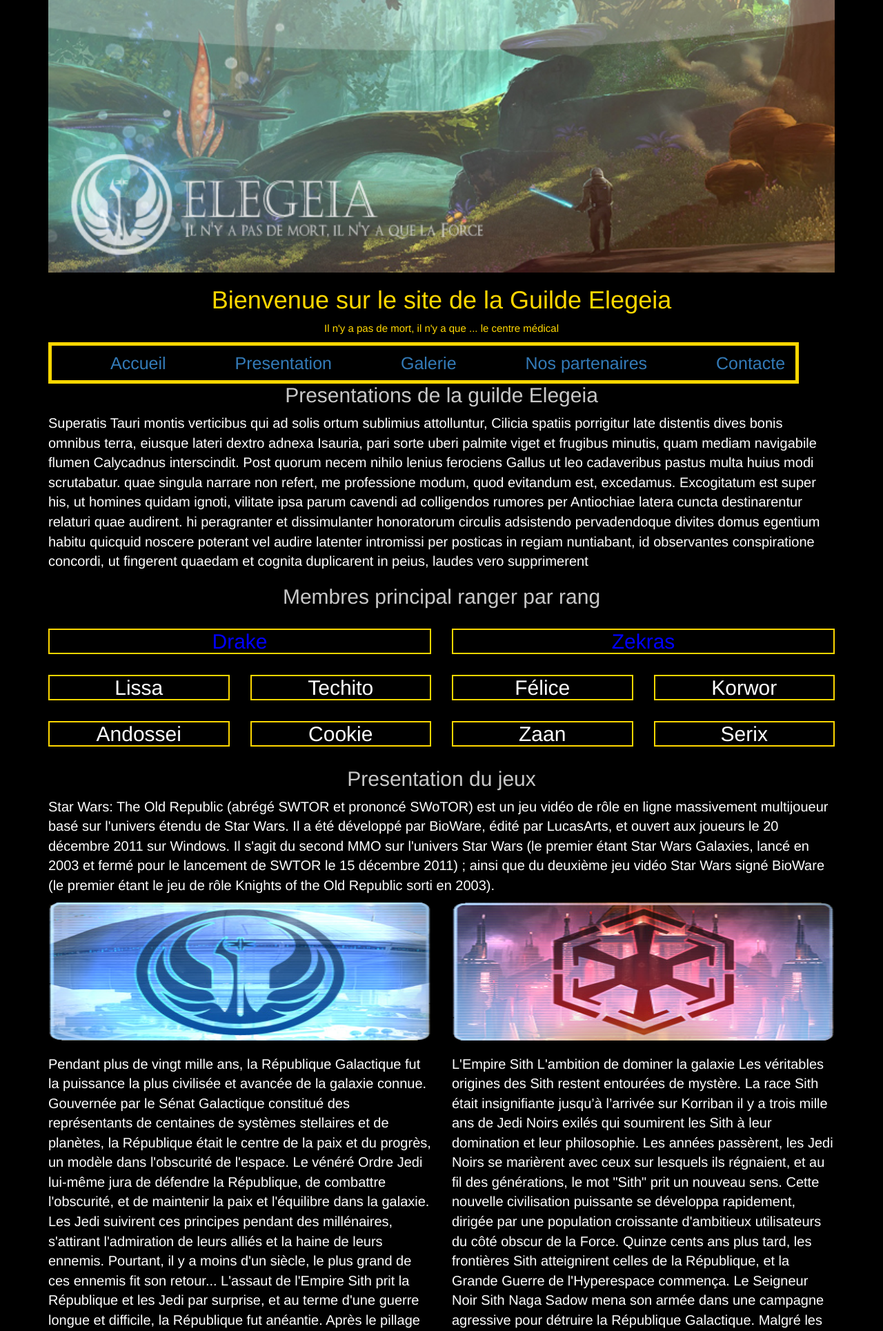
After one commit to Sebastien03/SIte_En_7_Heures, a PHP site: page /presentation.php in a window 1280 px wide. The commit adds this page. Shown: the top 1929 px of the page at 69% size. Run offline with PHP 8.4, Linux system fonts and the light colour scheme.

Commit message:
Ajout page Presentation, et page Galerie

```diff
--- /dev/null
+++ b/presentation.php
@@ -0,0 +1,168 @@
+<!DOCTYPE html>
+	<html>
+		<head>
+			<meta charset="utf-8">
+			<meta name="viewport" content="width=device-width, initial-scale=1.0">
+			<title> Site en 7 heures</title>
+			<link href="style/css/bootstrap.css" rel="stylesheet">
+			<link rel="stylesheet" type="text/css" href="style/css/style.css">
+		</head>
+		<body>
+		 <div class="container">
+		 	<header>
+					<img src="image/bannière.jpg" alt=" La bannière de notre guilde" width="100%" />
+					<center> <h1> Bienvenue sur le site de la Guilde Elegeia </h1> </center>
+					<center> <p> Il n'y a pas de mort, il n'y a que ... le centre médical </p> </center>
+					<nav class="navbar-header">
+						<span class="text navbar-toggle"> Navigation </span>
+						<span class="bars navbar-toggle" data-toggle="collapse" data-target="#navbar" aria-expanded="false" aria-controls="navbar">
+							<i class="fa fa-bars"></i>
+						</span>
+					</nav>
+					<nav>
+						<ul class="nav navbar-nav">
+							<li class="dropdown">
+								<a href="index.php" title="Accueil" class="active"> Accueil </a>
+							</li>
+							<li class="dropdown">
+								<a href="presentation.php" title="Presentation" class="active"> Presentation </a>
+							</li>
+							<li class="dropdown">
+								<a href="galerie.php" title="Galerie" class="active"> Galerie </a>
+							</li>
+							<li class="dropdown">
+								<a href="#" title="Partenariat" class="active"> Nos partenaires </a>
+							</li>
+							<li class="dropdown">
+								<a href="#" title="Contact" class="active"> Contacte </a>
+							</li>
+						</ul>
+					</nav>
+				</header>
+				<center> <h2> Presentations de la guilde Elegeia </h2> </center>
+				<p> Superatis Tauri montis verticibus qui ad solis ortum sublimius attolluntur, Cilicia spatiis porrigitur late distentis dives bonis omnibus terra, eiusque lateri dextro adnexa Isauria, pari sorte uberi palmite viget et frugibus minutis, quam mediam navigabile flumen Calycadnus interscindit.
+
+				Post quorum necem nihilo lenius ferociens Gallus ut leo cadaveribus pastus multa huius modi scrutabatur. quae singula narrare non refert, me professione modum, quod evitandum est, excedamus.
+
+				Excogitatum est super his, ut homines quidam ignoti, vilitate ipsa parum cavendi ad colligendos rumores per Antiochiae latera cuncta destinarentur relaturi quae audirent. hi peragranter et dissimulanter honoratorum circulis adsistendo pervadendoque divites domus egentium habitu quicquid noscere poterant vel audire latenter intromissi per posticas in regiam nuntiabant, id observantes conspiratione concordi, ut fingerent quaedam et cognita duplicarent in peius, laudes vero supprimerent
+				</p>
+				<center> <h2> Membres principal ranger par rang </h2> </center>
+				<div class="row">
+					<div class="col-md-6">
+						<center> <h2 class="GM"> Drake </h2> </center>
+					</div>
+					<div class="col-md-6">
+						<center> <h2 class="GM"> Zekras </h2> </center>
+					</div>
+				</div>
+				<div class="row">
+					<div class="col-md-3">
+						<center> <h2 class="membres"> Lissa </h2> </center>
+					</div>
+					<div class="col-md-3">
+						<center> <h2 class="membres"> Techito </h2> </center>
+					</div>
+					<div class="col-md-3">
+						<center> <h2 class="membres"> Félice </h2> </center>
+					</div>
+					<div class="col-md-3">
+						<center> <h2 class="membres"> Korwor </h2> </center>
+					</div>
+				</div>
+				<div class="row">
+					<div class="col-md-3">
+						<center> <h2 class="membres"> Andossei </h2> </center>
+					</div>
+					<div class="col-md-3">
+						<center> <h2 class="membres"> Cookie </h2> </center>
+					</div>
+					<div class="col-md-3">
+						<center> <h2 class="membres"> Zaan </h2> </center>
+					</div>
+					<div class="col-md-3">
+						<center> <h2 class="membres"> Serix </h2> </center>
+					</div>
+				</div>
+				<center> <h2> Presentation du jeux </h2> </center>
+				<p> Star Wars: The Old Republic (abrégé SWTOR et prononcé SWoTOR) est un jeu vidéo de rôle en ligne massivement multijoueur basé sur l'univers étendu de Star Wars. Il a été développé par BioWare, édité par LucasArts, et ouvert aux joueurs le 20 décembre 2011 sur Windows.
+				Il s'agit du second MMO sur l'univers Star Wars (le premier étant Star Wars Galaxies, lancé en 2003 et fermé pour le lancement de SWTOR le 15 décembre 2011) ; ainsi que du deuxième jeu vidéo Star Wars signé BioWare (le premier étant le jeu de rôle Knights of the Old Republic sorti en 2003).
+				</p>
+				<div class="row">
+					<div class="col-md-6">
+						<img src="image/republics.png" width="100%" height="200px">
+					</div>
+					<div class="col-md-6">
+						<img src="image/empire.png" width="100%" height="200px">
+					</div>
+				</div>
+				<div class="row">
+					<div class="col-md-6">
+					</br>
+						<p> Pendant plus de vingt mille ans, la République Galactique fut la puissance la plus civilisée et avancée de la galaxie connue. Gouvernée par le Sénat Galactique constitué des représentants de centaines de systèmes stellaires et de planètes, la République était le centre de la paix et du progrès, un modèle dans l'obscurité de l'espace.
+
+						Le vénéré Ordre Jedi lui-même jura de défendre la République, de combattre l'obscurité, et de maintenir la paix et l'équilibre dans la galaxie. Les Jedi suivirent ces principes pendant des millénaires, s'attirant l'admiration de leurs alliés et la haine de leurs ennemis.
+
+						Pourtant, il y a moins d'un siècle, le plus grand de ces ennemis fit son retour...
+
+						L'assaut de l'Empire Sith prit la République et les Jedi par surprise, et au terme d'une guerre longue et difficile, la République fut anéantie. Après le pillage de la capitale Coruscant par les forces impériales Sith, le Chancelier Suprême et le Sénat furent obligés de signer le douloureux Traité de Coruscant, exigeant de la République le retrait de son soutien à plusieurs alliés de longue date, y compris aux fidèles Bothans.
+
+						Luttant contre une vague de systèmes stellaires se retirant, une crise d'approvisionnement insurmontable, et le chaos dans les rues de Coruscant, le Sénat est paralysé depuis la signature du traité.
+
+						La noblesse amère et divisée des Mondes du Noyau discute chaque décision, faisant baisser le moral de citoyens déjà découragés. Rejetant la responsabilité de la domination impériale sur le dos des Jedi, le Sénat a pris ses distances avec les légendaires protecteurs de la République.
+
+						Les Jedi restent dévoués à la protection de la République, mais le Conseil Jedi a quitté Coruscant, pour s'installer sur Tython, le monde d'origine des Jedi.
+
+						La République a formé de nouvelles escouades des Forces Spéciales, des équipes disciplinées capables de travailler ensemble avec une efficacité quasi-parfaite. Ces troupes d'élite collaborent encore beaucoup avec les Jedi, mais en de nombreuses occasions, les soldats prennent le premier rôle dans la défense de la République.
+
+						Malgré la dépression économique d'après-guerre et l'expansion continue de ses ennemis, l'esprit de la République reste indépendant, courageux et fort. De nouveaux dirigeants émergent pour lutter contre l'obscur Empire Sith, libérer la galaxie, et rendre à la République sa gloire passée.
+						</p>
+					</div>
+					<div class="col-md-6">
+					</br>
+						<p> L'Empire Sith
+
+							L'ambition de dominer la galaxie
+
+							Les véritables origines des Sith restent entourées de mystère. La race Sith était insignifiante jusqu’à l’arrivée sur Korriban il y a trois mille ans de Jedi Noirs exilés qui soumirent les Sith à leur domination et leur philosophie.
+
+							Les années passèrent, les Jedi Noirs se marièrent avec ceux sur lesquels ils régnaient, et au fil des générations, le mot "Sith" prit un nouveau sens. Cette nouvelle civilisation puissante se développa rapidement, dirigée par une population croissante d'ambitieux utilisateurs du côté obscur de la Force. Quinze cents ans plus tard, les frontières Sith atteignirent celles de la République, et la Grande Guerre de l'Hyperespace commença.
+
+							Le Seigneur Noir Sith Naga Sadow mena son armée dans une campagne agressive pour détruire la République Galactique. Malgré les premières victoires des Sith, l’Ordre Jedi se rassembla pour vaincre ses homologues obscurs, détruisant la civilisation Sith sur Korriban.
+
+							Toutefois, à l'insu des Jedi, le dernier Empereur Sith réussit à échapper au carnage et prit la fuite dans l'espace intersidéral avec ses plus fidèles Seigneurs Noirs.
+
+							Ces survivants Sith entamèrent la reconstruction de leur société sur une planète lointaine, dans l'espoir de revenir un jour pour se venger.
+
+							Au cours du millénaire suivant, l'Empire Sith retrouva toute sa puissance. L'Empereur développa un vaste empire militaire et une flotte de vaisseaux de guerre perfectionnés, et se lança dans des rituels obscurs pour prolonger sa vie et son règne incontesté.
+
+							Lorsqu’arriva le temps de la vengeance, les Sith commencèrent à infiltrer les systèmes stellaires de la Bordure Extérieure, faisant naître la discorde et concluant des accords secrets avec les gangsters et les barons du crime locaux. Une fois toutes les pièces en place, les Sith lancèrent une offensive massive qui prit les Jedi par surprise. La première vague suffit aux Sith pour prendre le contrôle de plusieurs systèmes stellaires de la Bordure Extérieure, détruisant les chantiers de la République dans le secteur Sluis, et coupant l’importante route commerciale de Rimma.
+
+							Après le premier assaut, les brillantes stratégies de l’Empereur et la puissance dévastatrice des forces armées impériales continuèrent de frapper la République, des profonds gouffres d’Utapau aux forêts immenses d’Agamar. Mais alors que l’Empire semblait capable de combattre indéfiniment, l’Empereur prit encore une fois la République à revers.
+
+							Tandis que le Conseil Noir de l'Empereur était engagé dans des pourparlers de paix avec les dirigeants de la République, plusieurs Seigneurs Sith et une armée impériale d’élite mirent à sac la capitale de la République
+
+							Détruisant le Temple Jedi et tenant la planète en otage, les Sith ne laissèrent d'autre choix à la République que de renoncer à plusieurs systèmes périphériques en signant le Traité de Coruscant.
+
+							Depuis la signature, l'Empereur s’est retiré pour poursuivre ses objectifs mystérieux, déléguant le contrôle au Conseil Noir, et préparant le terrain pour une terrible lutte de pouvoir. Dans le vide politique, les Sith et les dirigeants impériaux les plus forts et les plus rusés s’avancent pour assumer l'autorité, consolider la domination de l'Empire et écraser ses ennemis..
+					</div>
+				</div>
+				</br>
+				</br>
+				<div class="row">
+					<div class="col-md-3">
+						<center> <a href="index.php"> <h6> Accueil  </h6> </a> </center>
+					</div>
+					<div class="col-md-3">
+						<center> <a href="presentation.php"> <h6> Presentation </h6> </h6> </center>
+					</div>
+					<div class="col-md-3">
+						<center> <a href="galerie.php"> <h6> Galerie </h6> </a> </center>
+					</div>
+					<div class="col-md-3">
+						<center> <a href="#"> <h6> Partenariat </h6> </a> </center>
+					</div>
+				</div>
+				<center> <a href="#"> <h6 id="mention"> Mentions Légales </h6> </a> </center>
+		 </div>
+		</body>
+	</html>
--- a/style/css/style.css
+++ b/style/css/style.css
@@ -1,9 +1,8 @@
 body {
   background-color: black; }
-  body p {
+  body #contenus_accueil {
     color: white;
-    width: 600px; }
-  body #contenus_accueil {
+    width: 600px;
     margin-top: 20px; }
   body table {
     color: gold; }
@@ -17,6 +16,17 @@ body {
     color: white; }
   body #mention {
     color: gold; }
+  body h2 {
+    color: #C8C8C8; }
+  body p {
+    color: white;
+    font-size: 20px; }
+  body .membres {
+    border: 2px solid gold;
+    color: white; }
+  body .GM {
+    border: 2px solid gold;
+    color: blue; }
 
 header {
   font-size: 25px; }
--- a/style/sass/style.scss
+++ b/style/sass/style.scss
@@ -1,10 +1,8 @@
 body{
     background-color: black;
-  p{
+  #contenus_accueil{
 		color: white;
     width: 600px;
-	}
-  #contenus_accueil{
     margin-top : 20px;
   }
   table{
@@ -25,6 +23,22 @@ body{
   #mention{
     color: gold;
   }
+  h2{
+    color: #C8C8C8;
+  }
+  p{
+    color: white;
+    font-size: 20px;
+  }
+  .membres{
+    border: 2px solid gold;
+    color: white;
+  }
+  .GM{
+    border: 2px solid gold;
+    color: blue;
+  }
+
 }
 header{
       font-size: 25px;
```
Also changed, not shown: galerie.php (added, +86 -0 lines), index.php (+5 -5 lines), image/SWTOR-fond.jpg (added), image/SWTOR.jpg (added), image/boss.jpg (added), image/guide-sociale.jpg (added), image/swtor-classes.jpg (added), image/swtor.png (added).
